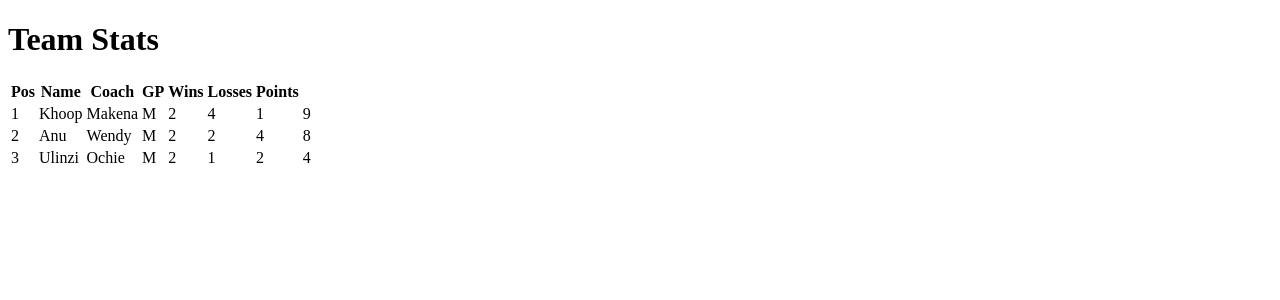
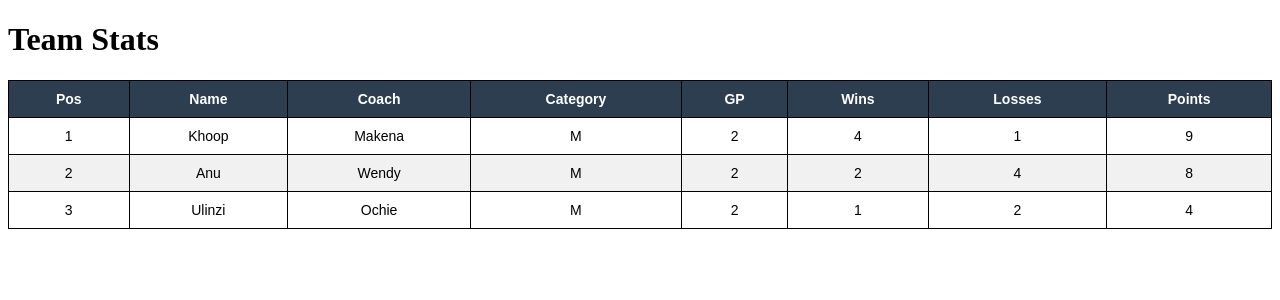
Before and after one commit to John-Njau/k-hoops, a Django app: page /standings/kbf/ in a window 1280 px wide. Shown: the top 300 px of the page. Run offline with Django 4.2, Linux system fonts and the light colour scheme; data comes from the database, SQL or seed files in the repository.

Commit message:
style(games template): Added styling to the stats table

```diff
--- a/app/templates/gamesStats.html
+++ b/app/templates/gamesStats.html
@@ -6,6 +6,42 @@
     <meta http-equiv="X-UA-Compatible" content="IE=edge">
     <meta name="viewport" content="width=device-width, initial-scale=1.0">
     <title>My First</title>
+	<style>
+		table {
+			border-collapse: collapse;
+			width: 100%;
+			margin-bottom: 20px;
+			font-family: Arial, sans-serif;
+			font-size: 14px;
+		}
+		th, td {
+			text-align: center;
+			padding: 10px;
+			border: 1px solid black;
+		}
+		th {
+			background-color: #2c3e50;
+			color: white;
+			font-weight: bold;
+		}
+		tr:nth-child(even) {
+			background-color: #f1f1f1;
+		}
+		.team-name {
+			text-align: left;
+			font-weight: bold;
+		}
+		.position {
+			width: 50px;
+		}
+		.played {
+			width: 70px;
+		}
+		.points {
+			width: 70px;
+			font-weight: bold;
+		}
+	</style>
 </head>
 
 <body>
@@ -16,6 +52,7 @@
                 <th>Pos</th>
                 <th>Name</th>
                 <th>Coach</th>
+				<th>Category</th>
                 <th>GP</th>
                 <th>Wins</th>
                 <th>Losses</th>
```
